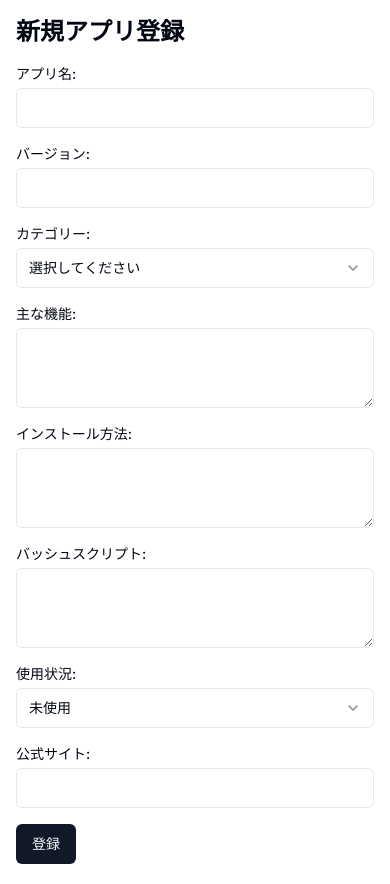
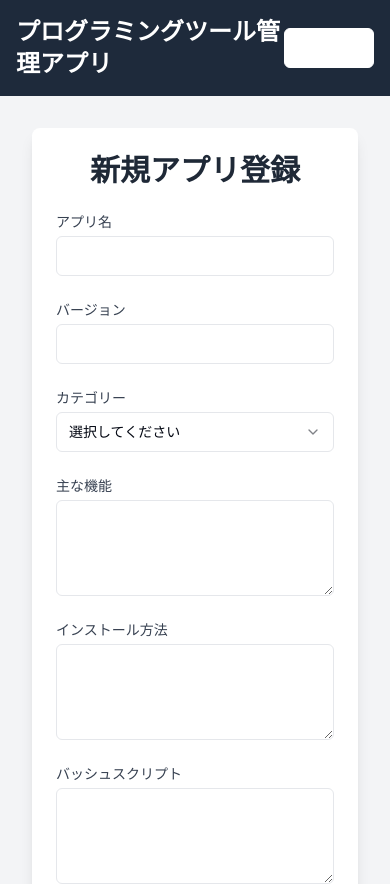
Before and after one commit to kanadomekei/tools-manager-app, a Next.js app in the folder frontend/: page /add-tool in a window 390 px wide. Shown: the top 884 px of the page. Built offline with nearby package versions, Linux system fonts and the light colour scheme.

Commit message:
アプリ登録画面のデザインを変更

```diff
--- a/frontend/src/app/add-tool/page.tsx
+++ b/frontend/src/app/add-tool/page.tsx
@@ -2,24 +2,31 @@ import { Button } from "@/components/ui/button";
 import { Input } from "@/components/ui/input";
 import { Textarea } from "@/components/ui/textarea";
 import { Select, SelectTrigger, SelectValue, SelectContent, SelectItem } from "@/components/ui/select";
+import Header from '@/components/Header';
 
 export default function AddTool() {
   return (
-    <div className="container mx-auto p-4">
-      <h1 className="text-2xl font-bold mb-4">新規アプリ登録</h1>
-      <form className="space-y-4">
+    <div className="min-h-screen bg-gray-100">
+      <Header />
+      <main className="container mx-auto p-8">
+        <div className="bg-white shadow-lg rounded-lg p-6 max-w-2xl mx-auto">
+          <h1 className="text-3xl font-bold mb-6 text-center text-gray-800">新規アプリ登録</h1>
+          <form className="space-y-6">
+            <div className="grid grid-cols-1 md:grid-cols-2 gap-6">
               <div>
-          <label htmlFor="name" className="block text-sm font-medium mb-1">アプリ名:</label>
-          <Input type="text" id="name" />
+                <label htmlFor="name" className="block text-sm font-medium text-gray-700 mb-1">アプリ名</label>
+                <Input type="text" id="name" className="w-full" />
               </div>
               <div>
-          <label htmlFor="version" className="block text-sm font-medium mb-1">バージョン:</label>
-          <Input type="text" id="version" />
+                <label htmlFor="version" className="block text-sm font-medium text-gray-700 mb-1">バージョン</label>
+                <Input type="text" id="version" className="w-full" />
               </div>
+            </div>
+
             <div>
-          <label htmlFor="category" className="block text-sm font-medium mb-1">カテゴリー:</label>
+              <label htmlFor="category" className="block text-sm font-medium text-gray-700 mb-1">カテゴリー</label>
               <Select>
-            <SelectTrigger id="category">
+                <SelectTrigger id="category" className="w-full">
                   <SelectValue placeholder="選択してください" />
                 </SelectTrigger>
                 <SelectContent>
@@ -27,22 +34,26 @@ export default function AddTool() {
                 </SelectContent>
               </Select>
             </div>
+
             <div>
-          <label htmlFor="mainFeatures" className="block text-sm font-medium mb-1">主な機能:</label>
-          <Textarea id="mainFeatures" />
+              <label htmlFor="mainFeatures" className="block text-sm font-medium text-gray-700 mb-1">主な機能</label>
+              <Textarea id="mainFeatures" className="w-full h-24" />
             </div>
+
             <div>
-          <label htmlFor="installMethod" className="block text-sm font-medium mb-1">インストール方法:</label>
-          <Textarea id="installMethod" />
+              <label htmlFor="installMethod" className="block text-sm font-medium text-gray-700 mb-1">インストール方法</label>
+              <Textarea id="installMethod" className="w-full h-24" />
             </div>
+
             <div>
-          <label htmlFor="bashScript" className="block text-sm font-medium mb-1">バッシュスクリプト:</label>
-          <Textarea id="bashScript" />
+              <label htmlFor="bashScript" className="block text-sm font-medium text-gray-700 mb-1">バッシュスクリプト</label>
+              <Textarea id="bashScript" className="w-full h-24 font-mono" />
             </div>
+
             <div>
-          <label htmlFor="usageStatus" className="block text-sm font-medium mb-1">使用状況:</label>
+              <label htmlFor="usageStatus" className="block text-sm font-medium text-gray-700 mb-1">使用状況</label>
               <Select>
-            <SelectTrigger id="usageStatus">
+                <SelectTrigger id="usageStatus" className="w-full">
                   <SelectValue placeholder="未使用" />
                 </SelectTrigger>
                 <SelectContent>
@@ -51,12 +62,18 @@ export default function AddTool() {
                 </SelectContent>
               </Select>
             </div>
+
             <div>
-          <label htmlFor="officialSite" className="block text-sm font-medium mb-1">公式サイト:</label>
-          <Input type="url" id="officialSite" />
+              <label htmlFor="officialSite" className="block text-sm font-medium text-gray-700 mb-1">公式サイト</label>
+              <Input type="url" id="officialSite" className="w-full" />
             </div>
-        <Button type="submit">登録</Button>
+
+            <Button type="submit" className="w-full bg-blue-600 hover:bg-blue-700 text-white font-bold py-2 px-4 rounded transition duration-300">
+              登録
+            </Button>
           </form>
+        </div>
+      </main>
     </div>
   );
 }
```
Lines whose indentation alone changed are shown as unchanged.
